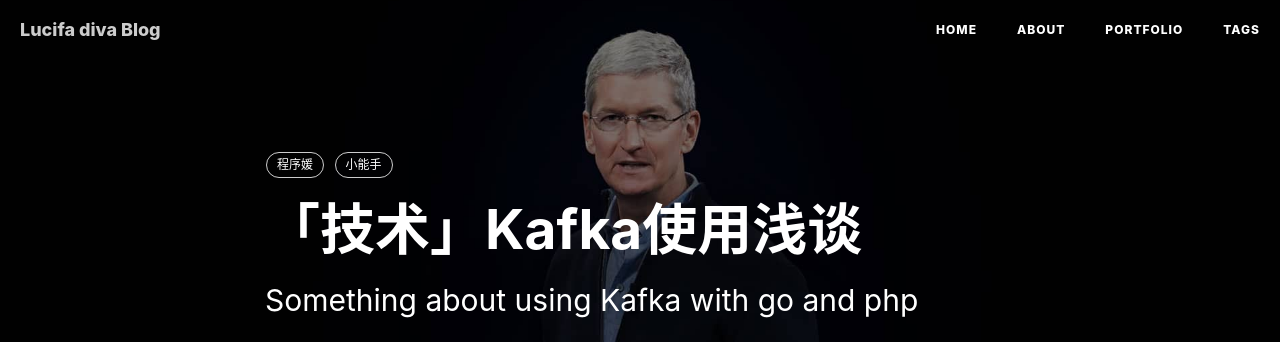
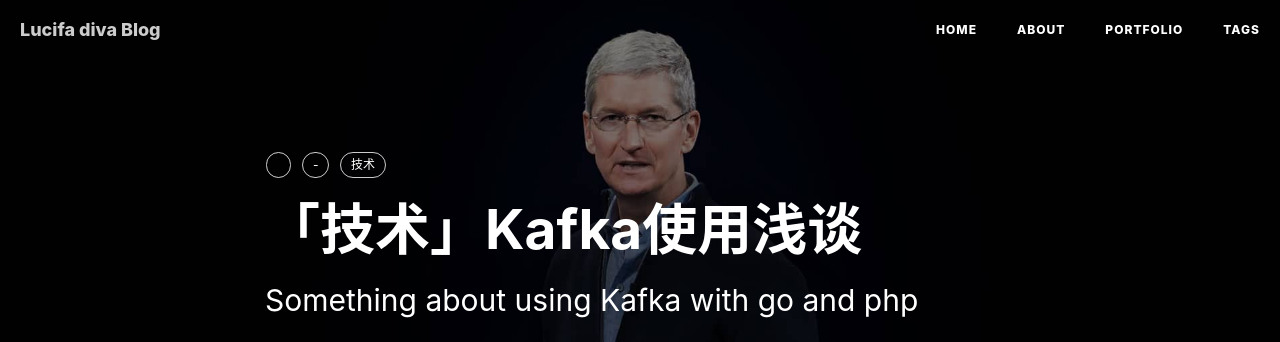
Before and after one commit to LucifaDva/lucifadva.github.com, a Jekyll site: the page built from _posts/2017-03-31-kafka-knowledge-2017.markdown, in a window 1280 px wide. Shown: the top 342 px of the page. Built offline with Jekyll 4.4.1, drawn with Linux system fonts in a browser that asks for light colours; nearby versions of some CDN libraries; comment, search, counter and statistics services are not loaded.

Commit message:
Update 2017-03-31-kafka-knowledge-2017.markdown

```diff
--- a/_posts/2017-03-31-kafka-knowledge-2017.markdown
+++ b/_posts/2017-03-31-kafka-knowledge-2017.markdown
@@ -6,8 +6,7 @@ date:       2017-03-31 21:00:00
 author:     "Lucifa Diva"
 header-img: "img/post-bg-apple-event-2015.jpg"
 tags:
-    - 程序媛
-    - 小能手
+    - 技术
 ---
 
 
```
